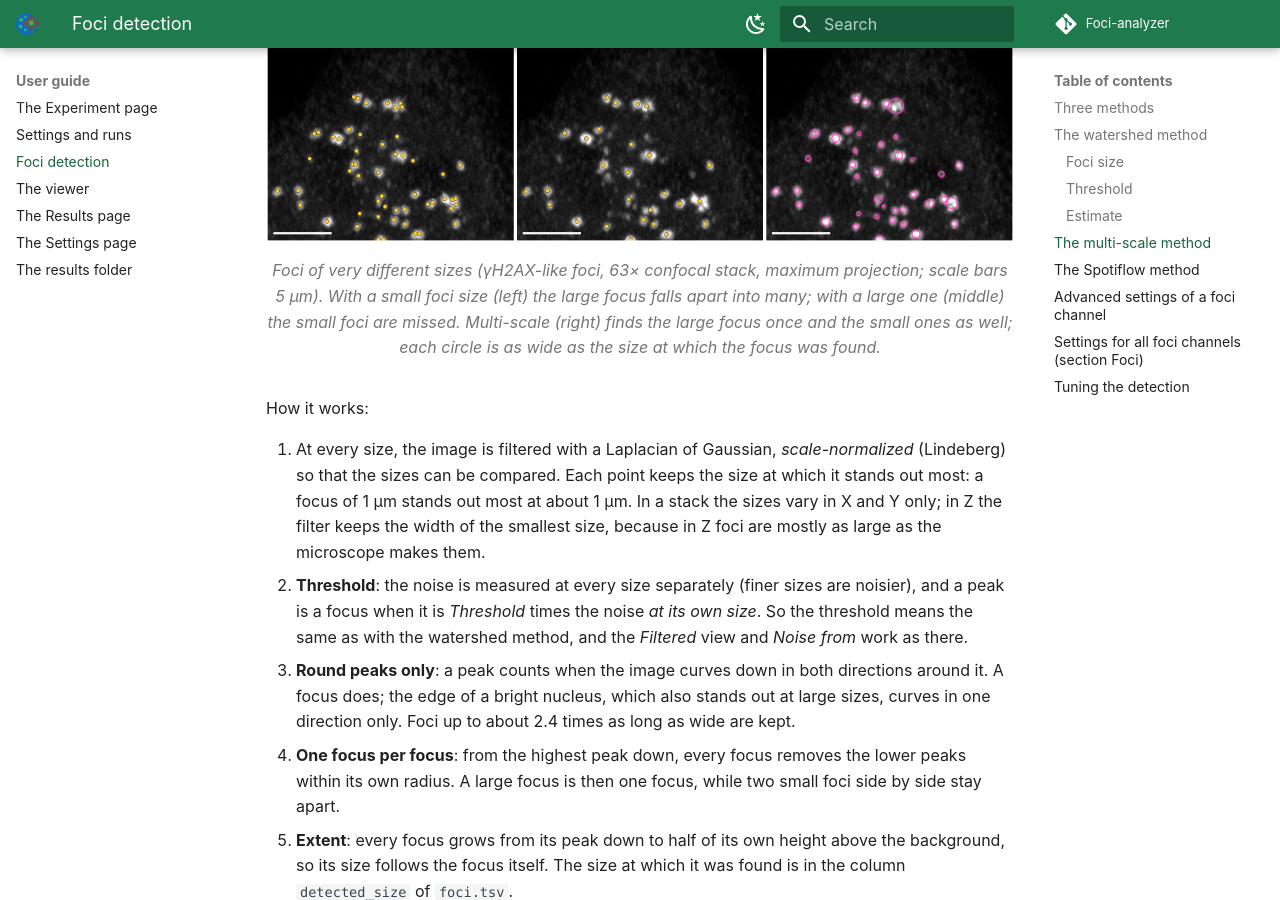
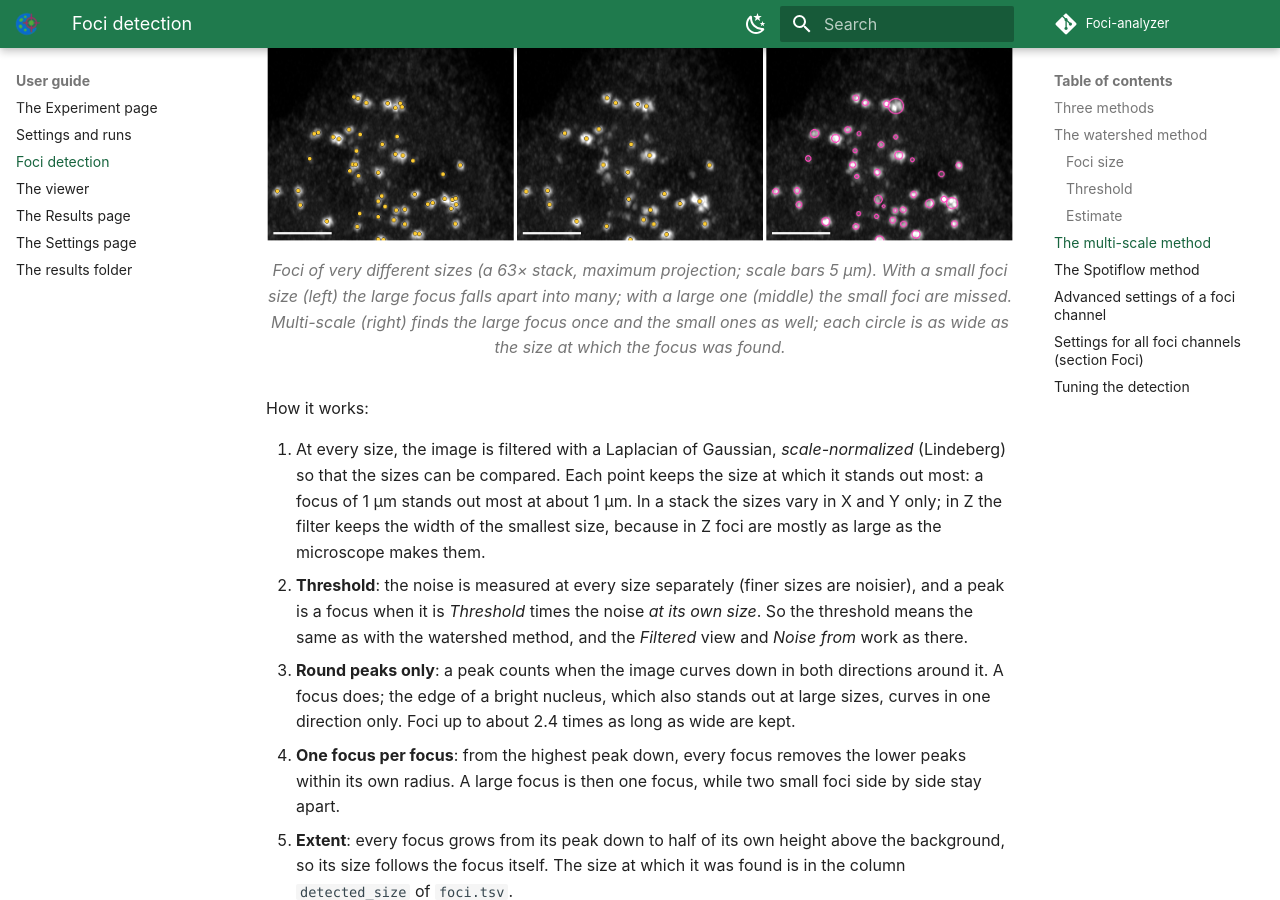
Before and after one commit to BioImaging-NKI/Foci-analyzer, an MkDocs documentation site: the page built from manual/guide/foci.md, in a window 1280 px wide and 900 px high, scrolled down 3829 px. Built offline with MkDocs 1.6.1 and Material for MkDocs 9.7.7, drawn with Linux system fonts in a browser that asks for light colours; comment, search, counter and statistics services are not loaded.

Commit message:
Manual: caption of the multi-scale figure states only what is known
Co-Authored-By: Claude Opus 5.5 <noreply@anthropic.com>

```diff
--- a/manual/guide/foci.md
+++ b/manual/guide/foci.md
@@ -99,7 +99,7 @@ about 1.35 times the previous (at most 8 sizes).
 
 <figure markdown>
 ![Watershed at two sizes against multi-scale](../images/multiscale_compare.png)
-<figcaption>Foci of very different sizes (γH2AX-like foci, 63× confocal stack, maximum projection; scale bars 5 µm).
+<figcaption>Foci of very different sizes (a 63× stack, maximum projection; scale bars 5 µm).
 With a small foci size (left) the large focus falls apart into many; with a large one (middle) the small foci are
 missed. Multi-scale (right) finds the large focus once and the small ones as well; each circle is as wide as the
 size at which the focus was found.</figcaption>
```
